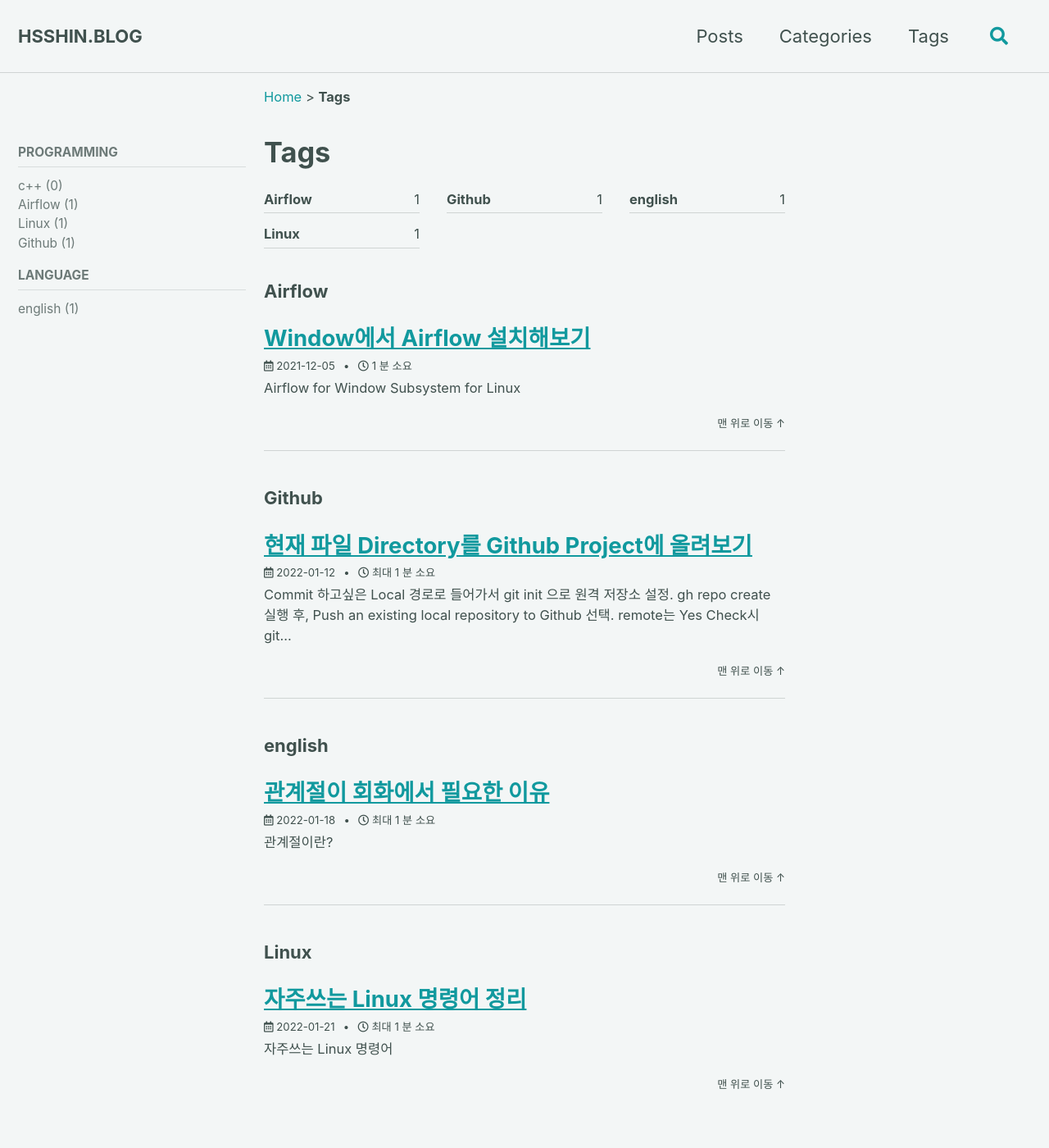
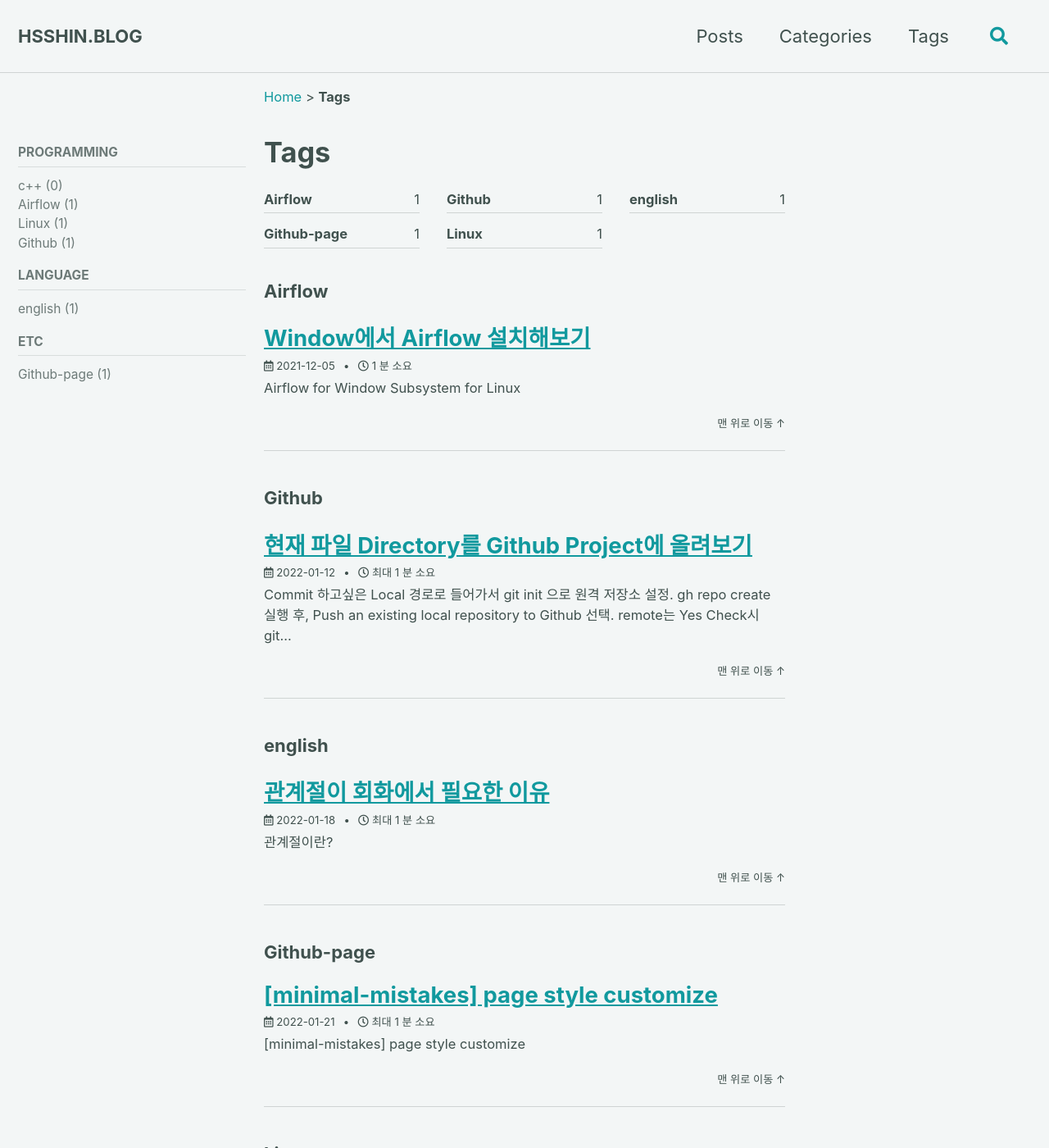
Before and after one commit to dlgldgldgld/dlgldgldgld.github.io, a Jekyll site: the page built from _pages/tag-archive.md, in a window 1280 px wide and 1400 px high. Shown: the whole window at 82% size. Built offline with Jekyll 4.4.1, drawn with Linux system fonts in a browser that asks for light colours; cached includes are drawn as plain includes.

Commit message:
minimal-mistakes page style customize!

````diff
--- a/_data/navigation.yml
+++ b/_data/navigation.yml
@@ -32,3 +32,8 @@ page_dir:
     children:
       - title: "english"
         url: /categories/english/
+
+  - title: Etc
+    children:
+      - title: "Github-page"
+        url: /categories/Github-page/
--- /dev/null
+++ b/_pages/Github-page.md
@@ -0,0 +1,8 @@
+---
+title: "Github-page"
+layout: category
+taxonomy: Github-page
+permalink: /categories/Github-page/
+sidebar:
+    nav: page_dir
+---
--- /dev/null
+++ b/_posts/Github-page/2022-01-21-minimal_mistake_customize.md
@@ -0,0 +1,38 @@
+---
+layout: single
+title:  "[minimal-mistakes] page style customize"
+category: Github-page
+tag: Github-page
+---
+
+# [minimal-mistakes] page style customize
+
+> minimal_mistakes를 사용해서 github blog를 운영하고 있다.
+<br>다 좋은데.. 몇가지 나의 심기를 건드는 디자인들이 있어 이를 직접 Customize를 해보자. 😂
+
+---
+
+### inline 코드 색상 변경
+1. inline 코드 블럭 색상
+   - `_sass/minimal-mistakes/_variables.scss`에서 `$code-background-color` 색상 조절
+2. inline 코드 내부 색상 변경
+    - `_sass/minimal-mistakes/_base.scss` 에서 Line 163의 css selector에 color 속성 추가
+    ```css
+        p > code,
+        a > code,
+        li > code,
+        figcaption > code,
+        td > code {
+          padding-top: 0.1rem;
+          padding-bottom: 0.1rem;
+          font-size: 0.8em;
+          background: $code-background-color;
+          border-radius: $border-radius;
+          **color: #eb6060;**
+          &:before,
+          &:after {
+            letter-spacing: -0.2em;
+            content: "\00a0"; /* non-breaking space*/
+          }
+        }
+    ```
````
